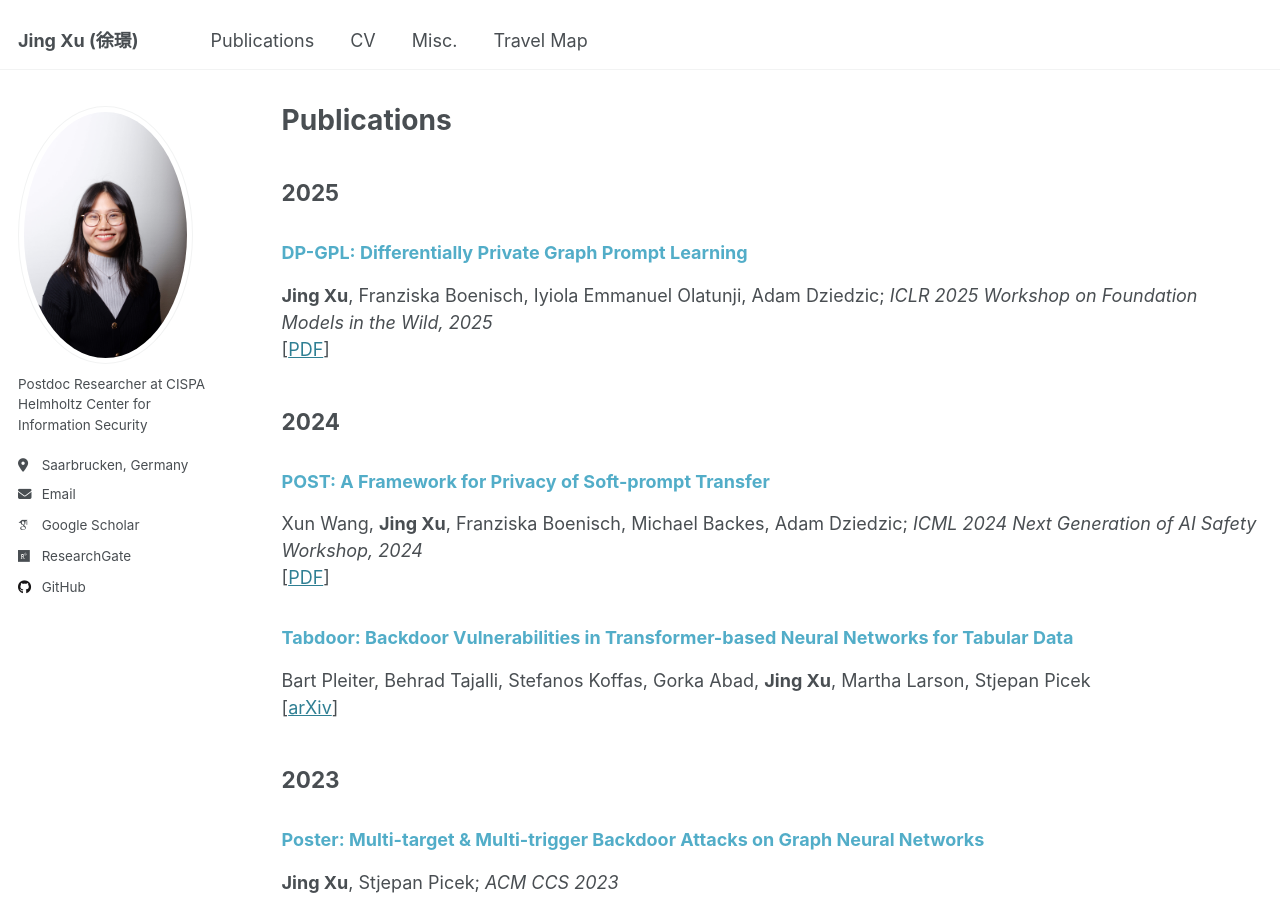
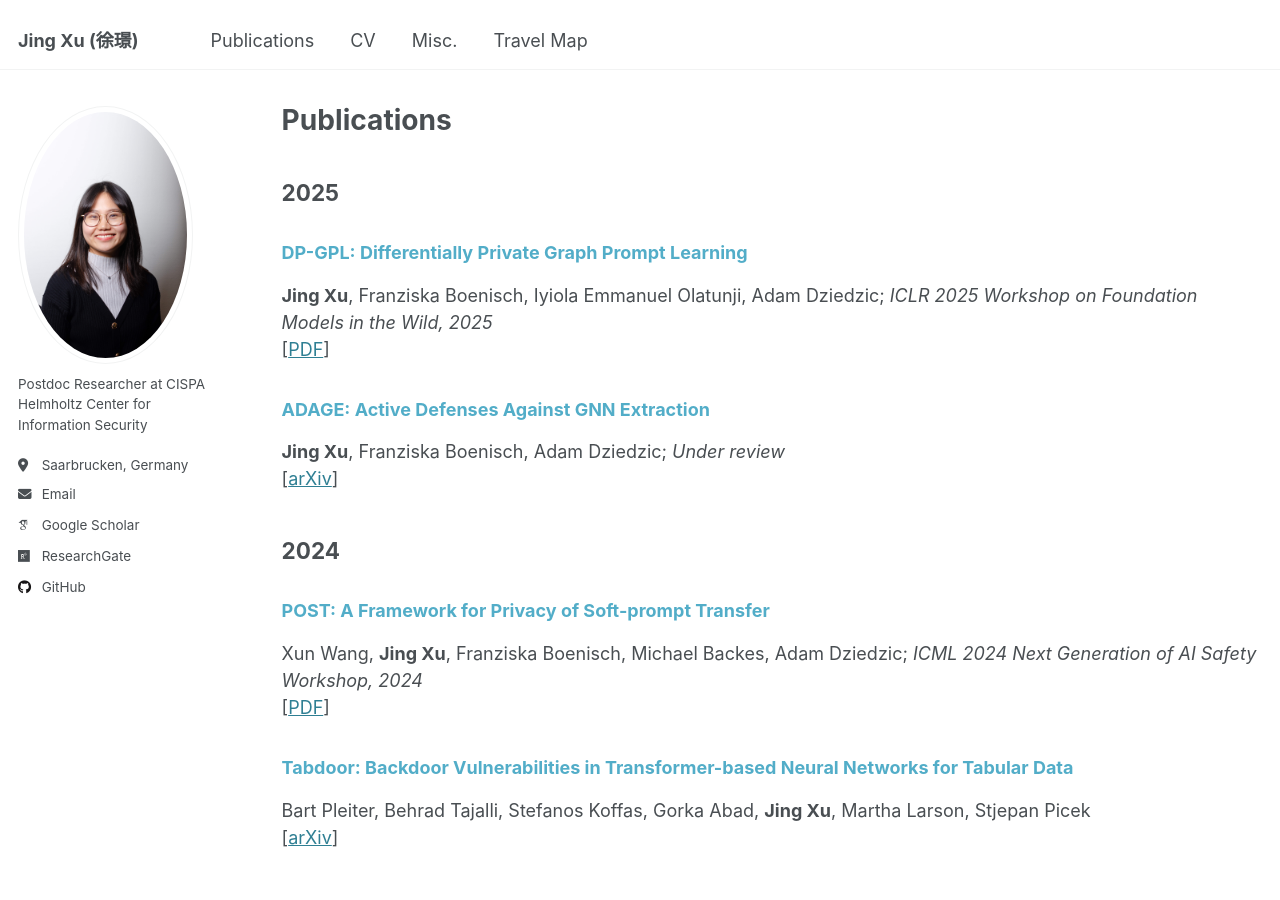
Before and after one commit to xujing1994/xujing1994.github.io, a Jekyll site: the page built from _pages/publications.md, in a window 1280 px wide and 900 px high. Built offline with Jekyll 4.4.1, drawn with Linux system fonts in a browser that asks for light colours; some web fonts are replaced.

Commit message:
Update publications.md

```diff
--- a/_pages/publications.md
+++ b/_pages/publications.md
@@ -8,6 +8,10 @@ author_profile: true
 ### <span style="color:#52ADC8">DP-GPL: Differentially Private Graph Prompt Learning</span>
 **Jing Xu**, Franziska Boenisch, Iyiola Emmanuel Olatunji, Adam Dziedzic; *ICLR 2025 Workshop on Foundation Models in the Wild, 2025* \
 [[PDF](https://openreview.net/pdf?id=W8nrK1ajDH)]
+
+### <span style="color:#52ADC8">ADAGE: Active Defenses Against GNN Extraction</span>
+**Jing Xu**, Franziska Boenisch, Adam Dziedzic; *Under review* \
+[[arXiv](https://arxiv.org/pdf/2503.00065)]
 
 ## 2024
 
```
